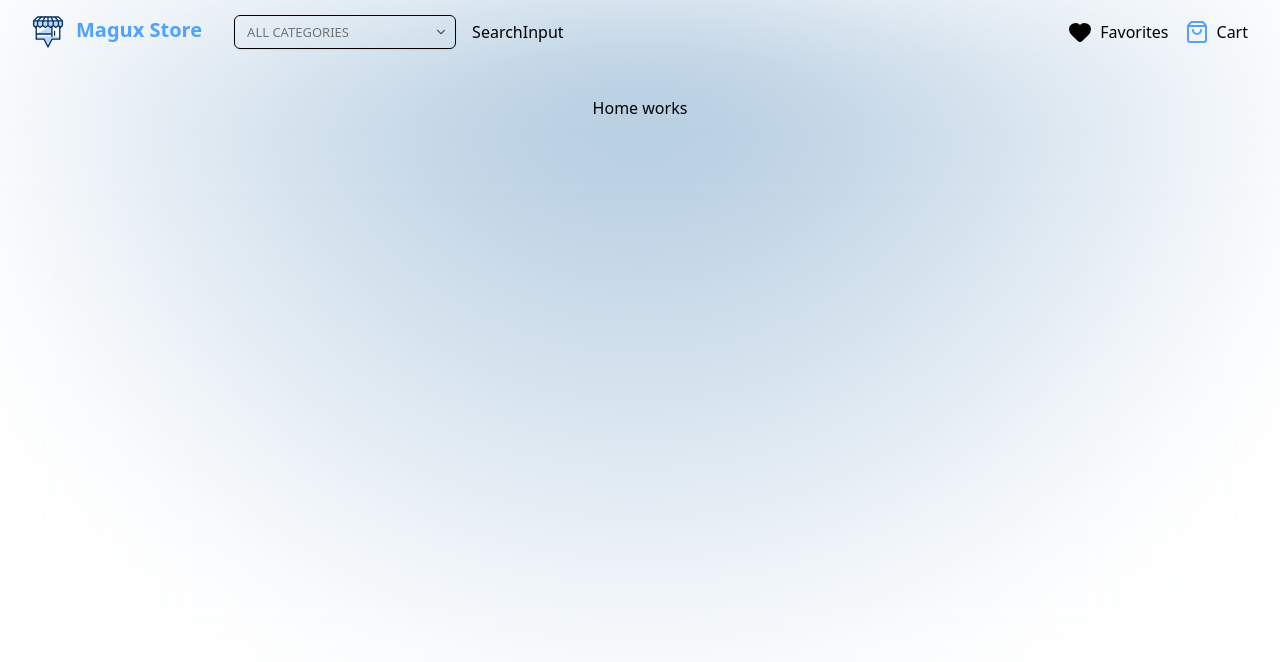
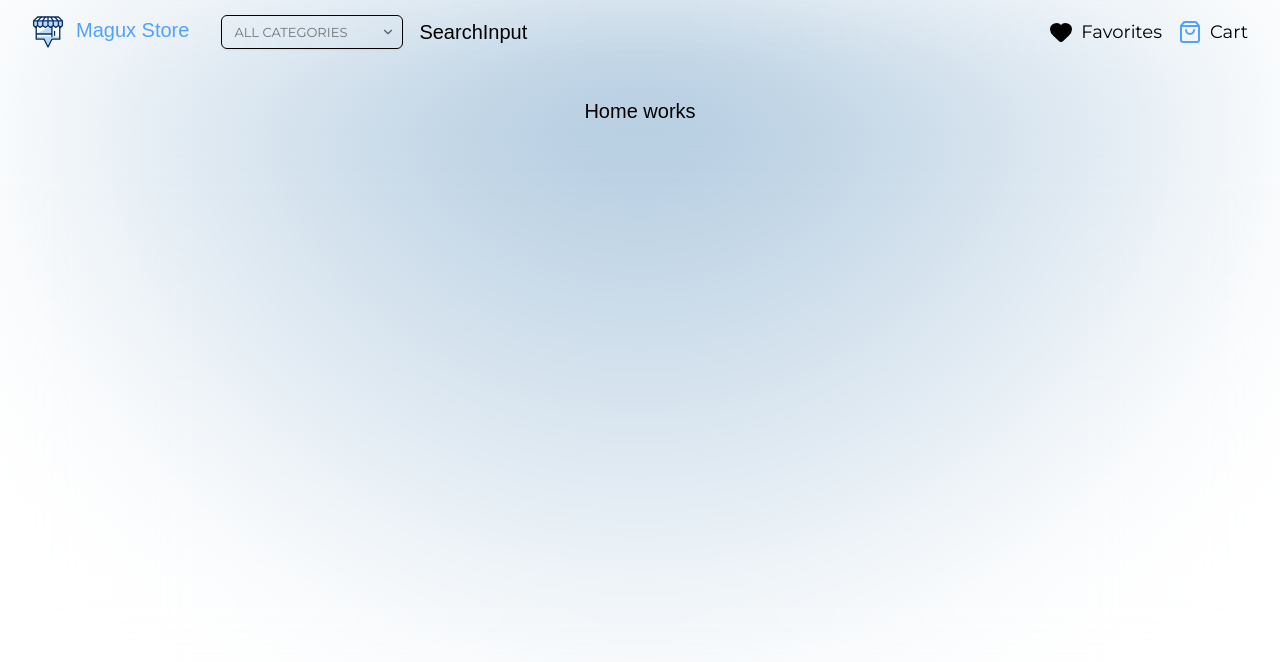
Before and after one commit to Donaldmag/magux-store, a React (Vite) app: page / in a window 1280 px wide. Shown: the top 662 px of the page. Built offline with nearby package versions, Linux system fonts and the light colour scheme.

Commit message:
Added fonts

```diff
--- a/index.html
+++ b/index.html
@@ -2,7 +2,10 @@
 <html lang="en">
   <head>
     <meta charset="UTF-8" />
-    <link rel="icon" type="image/svg+xml" href="/src/assets/magux-store.svg" />
+    <link rel="preconnect" href="https://fonts.googleapis.com">
+    <link rel="preconnect" href="https://fonts.gstatic.com" crossorigin>
+    <link href="https://fonts.googleapis.com/css2?family=Montserrat:ital,wght@0,100..900;1,100..900&family=Oswald:wght@200..700&display=swap"
+      rel="stylesheet">
     <meta name="viewport" content="width=device-width, initial-scale=1.0" />
     <title>MAGUX-STORE Ecommerce | The furture</title>
   </head>
--- a/src/index.css
+++ b/src/index.css
@@ -0,0 +1,15 @@
+body {
+  font-family: "Montserrat", sans-serif;
+  font-optical-sizing: auto;
+  font-weight: 400;
+  font-style: normal;
+  font-size: 18px;
+}
+
+h1, h2, h3 {
+  font-family: 'Raleway', sans-serif;
+  font-optical-sizing: auto;
+  font-weight: 500;
+  font-style: normal;
+  font-size: 20px;
+}
--- a/src/main.jsx
+++ b/src/main.jsx
@@ -1,5 +1,5 @@
 import React from "react";
-import ReactDOM  from "react-dom/client";
+import ReactDOM from "react-dom/client";
 import { BrowserRouter } from "react-router-dom";
 import "./index.css";
 import App from "./App.jsx";
```
